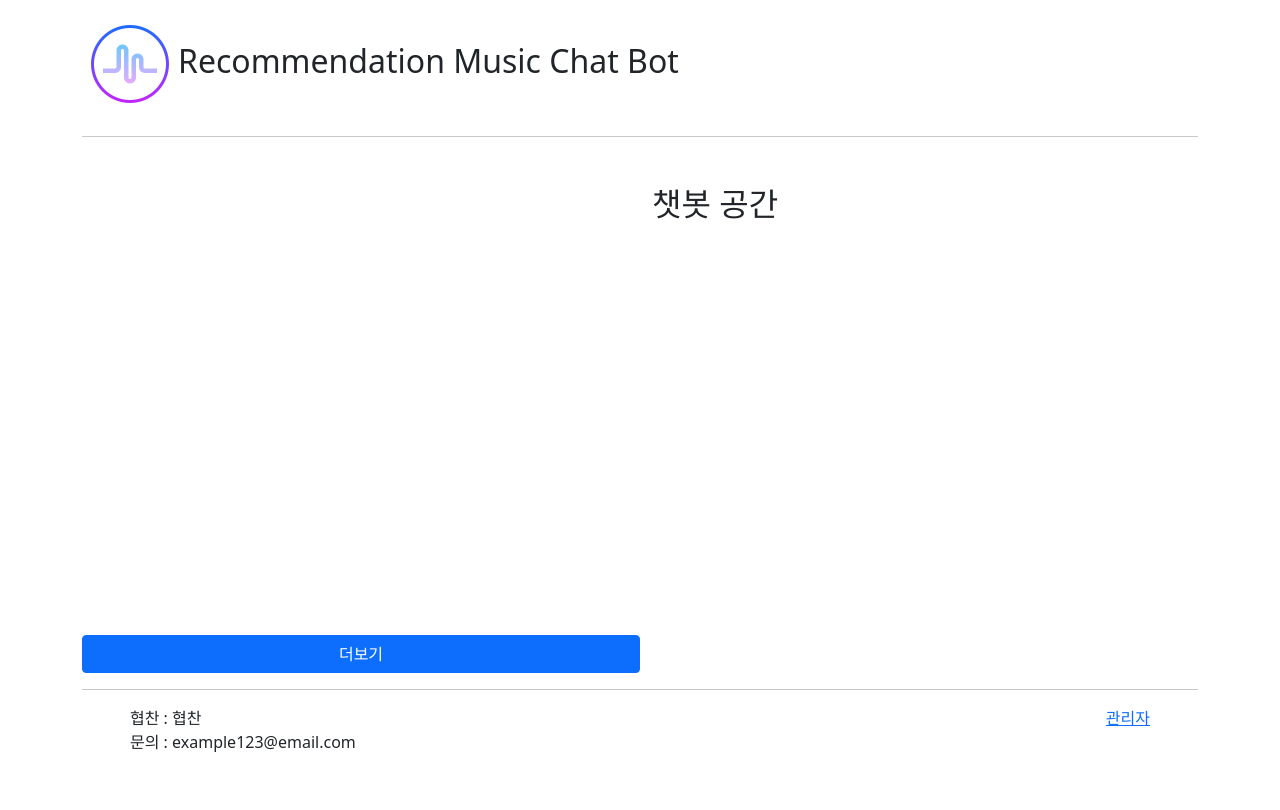
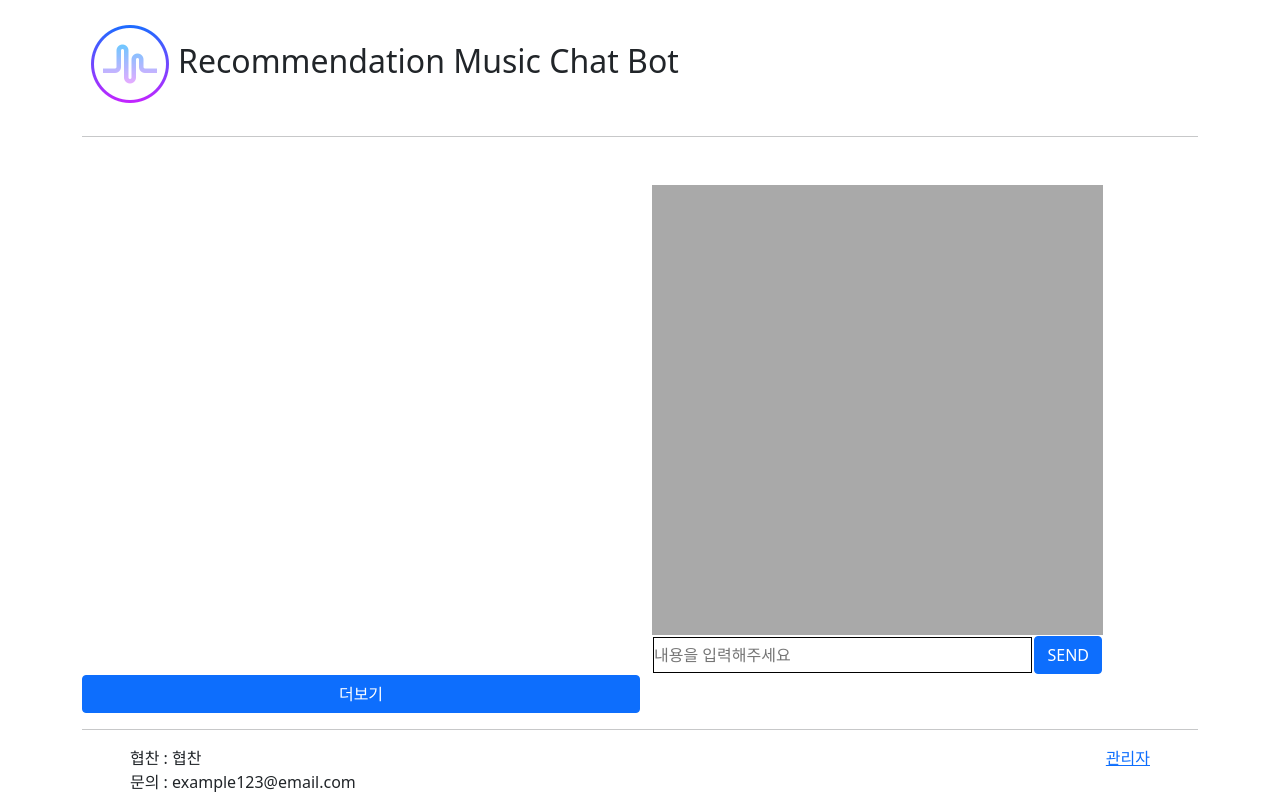
Before and after one commit to chaewoniiii/Chatbot_Project, a Django app: page / in a window 1280 px wide. Before the commit the page ends 752 px from the top, so only its background shows below. Run offline with Django 4.2, Linux system fonts and the light colour scheme; data that the repository does not hold is empty; some libraries are stand-ins or nearby versions.

Commit message:
0530 #03 챗봇 공간 디자인 기본 틀
챗봇 기본 틀

```diff
--- /dev/null
+++ b/Chatbot_Web/static/js/chatbot.js
@@ -0,0 +1,58 @@
+$(function(){
+    // SEND 버튼을 누르거나
+    $("#sendbtn").click(function(){
+        send_message();
+    });
+
+    // ENTER key 가 눌리면
+    $("#chattext").keyup(function(event){
+        if(event.keyCode == 13){
+            send_message()
+        }
+    })
+})
+
+function send_message(){
+    const chattext = $('#chattext').val().trim();
+
+    //입력한 메세지가 없으면 리턴
+    if(chattext == ""){
+        $("#chattext").focus();
+        return
+    }
+
+    // 입력한 채팅 화면에 출력
+    const addtext = "<div style='margin:15px 0;text-align:right;'> <span style='padding:3px 10px;background-color:#B7F0B1;border-radius:3px;'>" + chattext + "</span></div>";
+    $('#chatbox').append(addtext);
+
+    // 먼저 입력했던 것은 지우기
+    $("#chattext").val("");
+    $("#chattext").focus();
+
+     // 이쪽 부분은 수정될 예정?
+    // API 서버에 요청할 데이터
+    const jsonData = {
+        query: chattext
+    }
+
+    $.ajax({
+        url: "http://127.0.0.10:5000/query/TEST",
+        type: "POST",
+        data: JSON.stringify(jsonData),
+        dataType: "JSON",  // 응답받을 데이터 타입
+        contentType: "application/json; charset=utf-8",
+
+        success: function(response){
+            // 답변 텍스트는 response.Answer 에 담겨있다
+            $chatbox = $('#chatbox');
+
+            // 답변 출력
+            const bottext = "<div style='margin:15px 0;text-align:left;'><span style='padding:3px 10px;background-color:#CEFBC9;border-radius:3px;'>" + response.Answer + "</span></div>";
+            $chatbox.append(bottext);
+
+            // 스크롤 조정하기
+            $chatbox.animate({scrollTop: $chatbox.prop('scrollHeight')})
+        }
+    });
+
+}
--- a/Chatbot_Web/web/templates/base.html
+++ b/Chatbot_Web/web/templates/base.html
@@ -1,14 +1,18 @@
+{% load static %}
 <!DOCTYPE html>
 <html lang="ko">
 <head>
     <meta charset="UTF-8">
     <meta name="viewport" content="width=device-width, initial-scale=1.0">
     <link rel="stylesheet" href="/static/bs/css/bootstrap.min.css">
-    <link rel="stylesheet" href="/static/css/scroll.css">
+    <link rel="stylesheet" href="{% static 'css/scroll.css' %}">
     <script src="/static/bs/js/bootstrap.bundle.min.js"></script>
     <script src="https://kit.fontawesome.com/bb29575d31.js"></script>
     <script src="https://ajax.googleapis.com/ajax/libs/jquery/3.6.0/jquery.min.js"></script>
-    <script src="/static/js/switch.js"></script>
+    <script src="https://use.fontawesome.com/releases/v5.2.0/js/all.js"></script>
+    <script src="{% static 'js/switch.js' %}"></script>
+    <script src="{% static 'js/chatbot.js' %}"></script>
+
     <title>{% block title %}타이틀{% endblock %}</title>
 </head>
 {% block script %}
--- a/Chatbot_Web/web/templates/main.html
+++ b/Chatbot_Web/web/templates/main.html
@@ -1,5 +1,5 @@
 {%extends "base.html"%}
-
+{% load static %}
 <!-- 헤더 공간 -->
 {% block header%}
     {% include 'header.html'%}
@@ -24,9 +24,24 @@
                 </tbody>
             </table>
         </div>
-        <div class="col-sm-12 col-xl-6" id="chat_content">
-            <h2>챗봇 공간</h2>
+        <div class="col-sm-12 col-xl-5" id="chat_content">
+            <div id="chatbox"
+            style=height:450px;padding:10px;background-color:darkgray;overflow-y:scroll;overflow-x:hidden;max-height:100vh;">
         </div>
+        <div class="chatfooter">
+            <table width="100%">
+                <tr>
+                    <td width="90%">
+                        <input id="chattext" style="padding:5px 0;width:100%;border:solid 1px black;" placeholder="내용을 입력해주세요">
+                    </td>
+                    <td width="10%">
+                        <button type="button" class="btn btn-primary" id="sendbtn">SEND</button>
+                    </td>
+                </tr>
+            </table>
+        </div>
+        </div>
+
         <div id="list">
             <a href="https://www.genie.co.kr/chart/top200" class="btn btn-primary" style="width: 50%;">더보기</a>
         </div>
```
Also changed, not shown: Chatbot_Web/static/css/scroll.css (line endings or trailing spaces).
